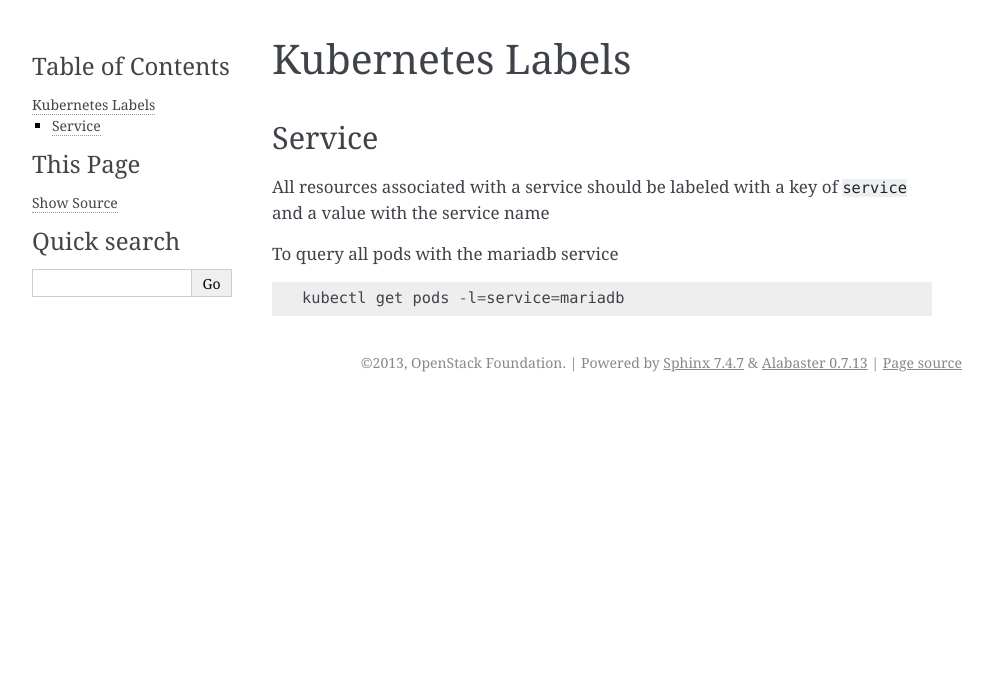
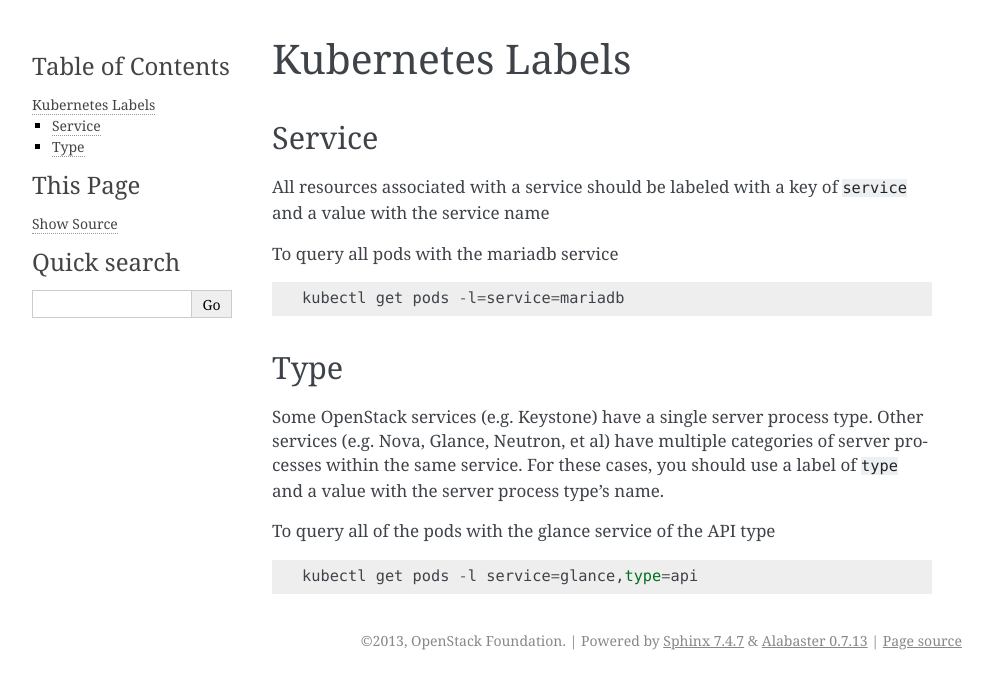
Before and after one commit to openstack-archive/kolla-kubernetes, a Sphinx documentation site: the page built from doc/source/labels.rst, in a window 1280 px wide. Shown: the top 689 px of the page, without its empty margins (148-1141 px from the left). Built offline with Sphinx 7.4.7, drawn with Linux system fonts in a browser that asks for light colours.

Commit message:
Adding documentation for services with multiple server types.
Change-Id: I3abc506b081193e42469adaab98e966ee3efcb16
partially-implements: blueprint replication-controllers
partially-implements: blueprint documentation-initialization

```diff
--- a/doc/source/labels.rst
+++ b/doc/source/labels.rst
@@ -11,3 +11,13 @@ To query all pods with the mariadb service
 ::
 
     kubectl get pods -l=service=mariadb
+
+Type
+----
+
+Some OpenStack services (e.g. Keystone) have a single server process type.  Other services (e.g. Nova, Glance, Neutron, et al) have multiple categories of server processes within the same service.  For these cases, you should use a label of ``type`` and a value with the server process type's name.
+
+To query all of the pods with the glance service of the API type
+::
+
+    kubectl get pods -l service=glance,type=api
```
